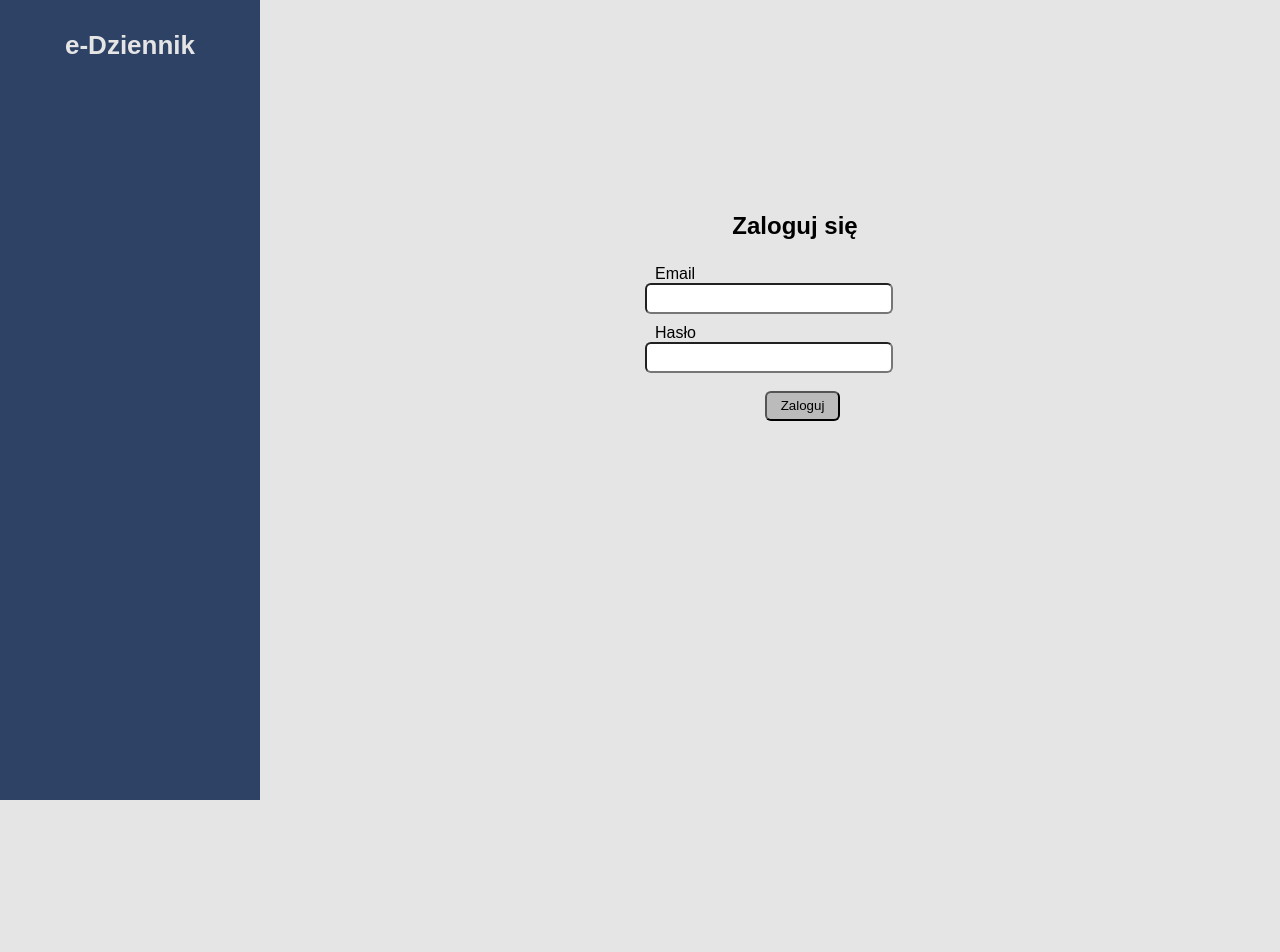
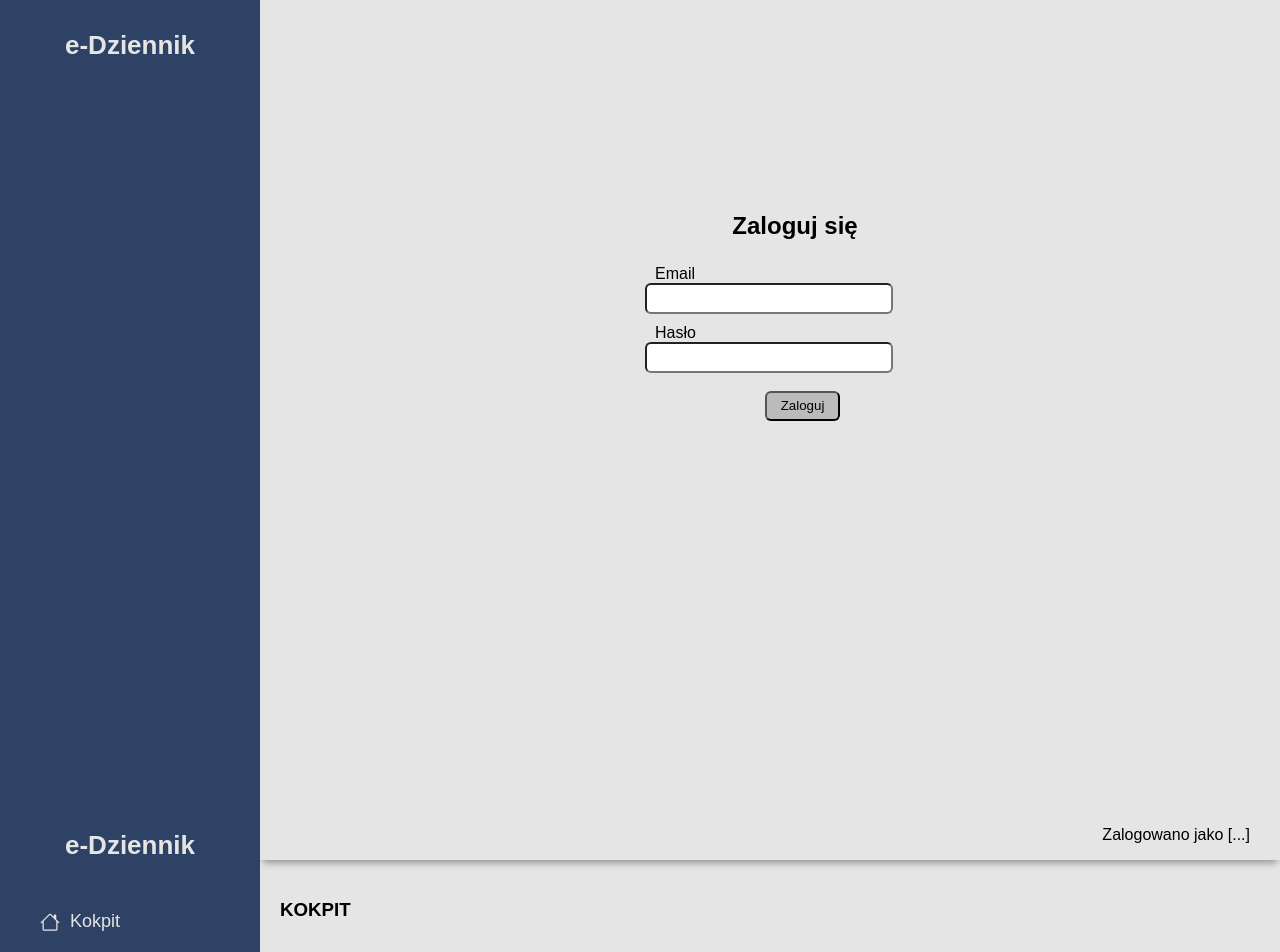
Before and after one commit to JOOHNYS/ZIWG_project, a React (Vite) app in the folder e-dziennik/: page / in a window 1280 px wide. Shown: the top 952 px of the page. Before the commit the page ends 800 px from the top, so only its background shows below. Built offline with nearby package versions, Linux system fonts and the light colour scheme.

Commit message:
some changes w/ installation

```diff
--- a/e-dziennik/src/main.jsx
+++ b/e-dziennik/src/main.jsx
@@ -2,11 +2,14 @@ import React from 'react'
 import ReactDOM from 'react-dom/client'
 import App from './App.jsx'
 import Login from './Login.jsx'
+import Dashboard from './Dashboard.jsx'
 
 
 ReactDOM.createRoot(document.getElementById('root')).render(
   <React.StrictMode>
     <App />
+
     <Login />
+    <Dashboard />
   </React.StrictMode>,
 )
```
Also changed, not shown: 1 other file (tests, documents, lock files or other folders).
